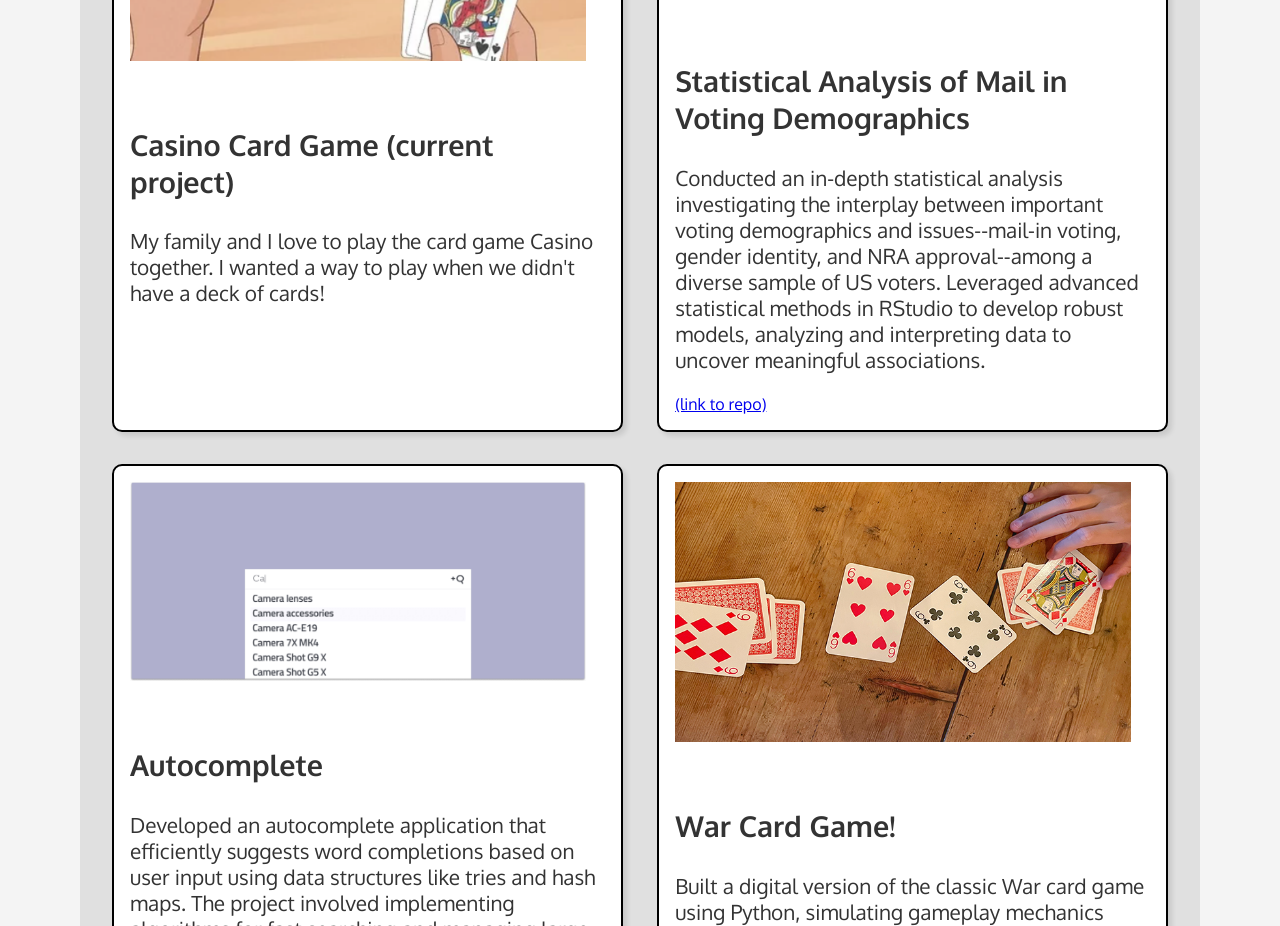
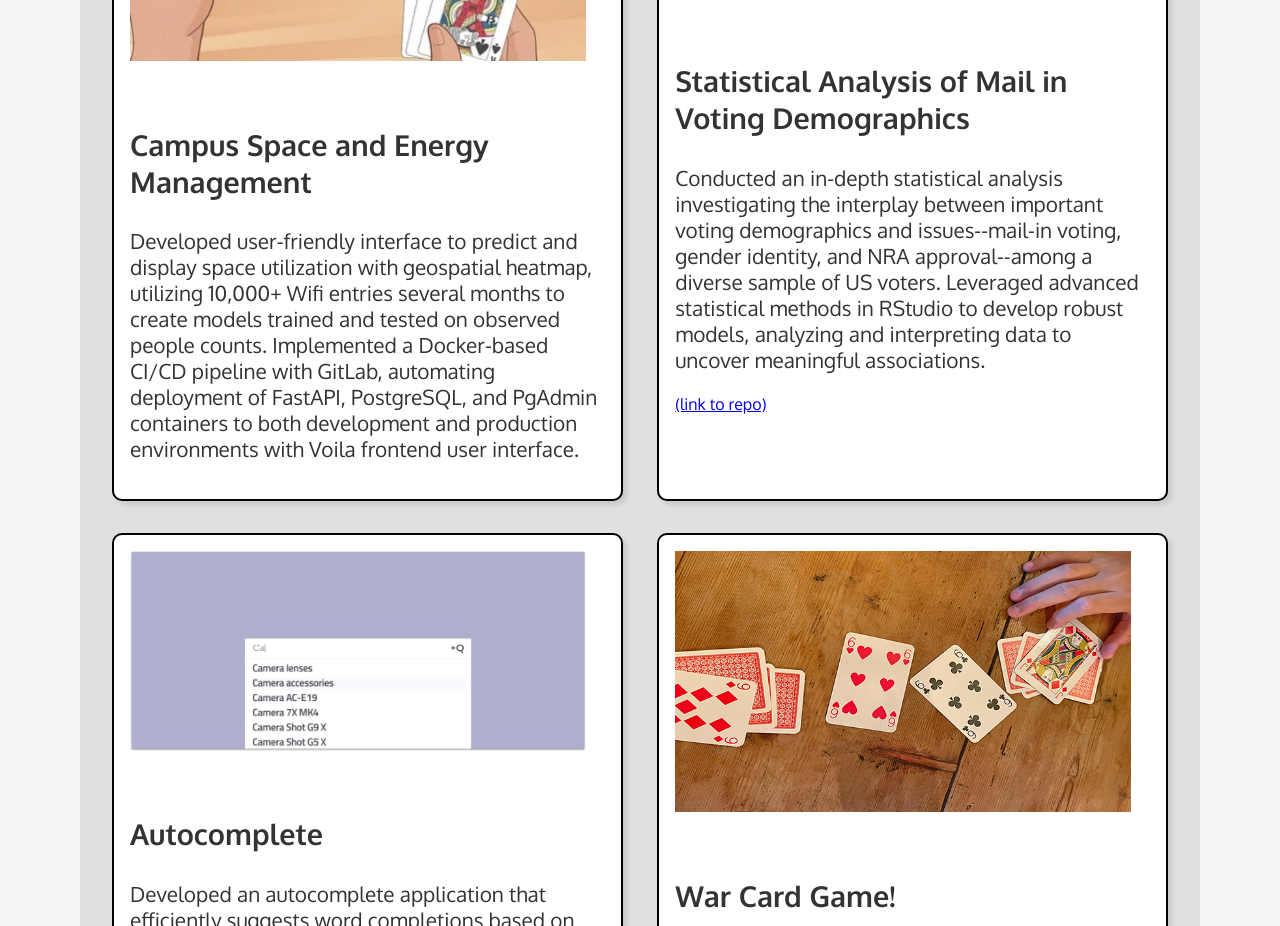
Before and after one commit to gamendoza26/personal-website, a plain HTML site: page index.html in a window 1280 px wide. Shown: the part 1765-2691 px from the top of the page. Drawn offline with Linux system fonts and the light colour scheme.

Commit message:
Changed first project on website

```diff
--- a/index.html
+++ b/index.html
@@ -51,8 +51,9 @@
                 <div class="project-box">
                     <img src="images/projects/project1.jpg" alt="Project 1">
                     <div class="project-text">
-                        <h3>Casino Card Game (current project)</h3>
-                        <p>My family and I love to play the card game Casino together. I wanted a way to play when we didn't have a deck of cards! </p>
+                        <h3>Campus Space and Energy Management</h3>
+                        <p>Developed user-friendly interface to predict and display space utilization with geospatial heatmap, utilizing 10,000+ Wifi entries several months to create models trained and tested on observed people counts. Implemented a Docker-based CI/CD pipeline with GitLab, automating deployment of FastAPI, PostgreSQL, and PgAdmin containers to both development and production environments with Voila frontend user interface.
+                            </p>
                     </div>
                 </div>
                 <div class="project-box">
```
